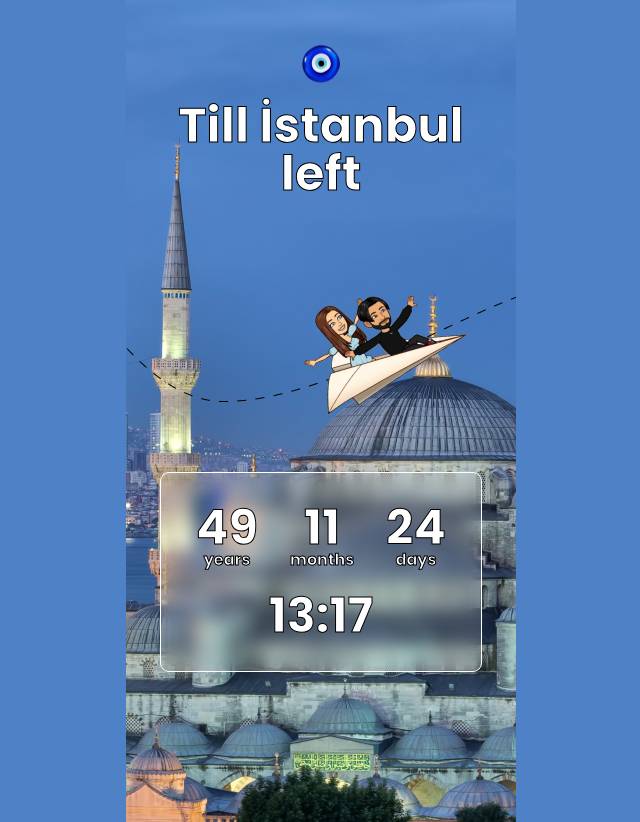
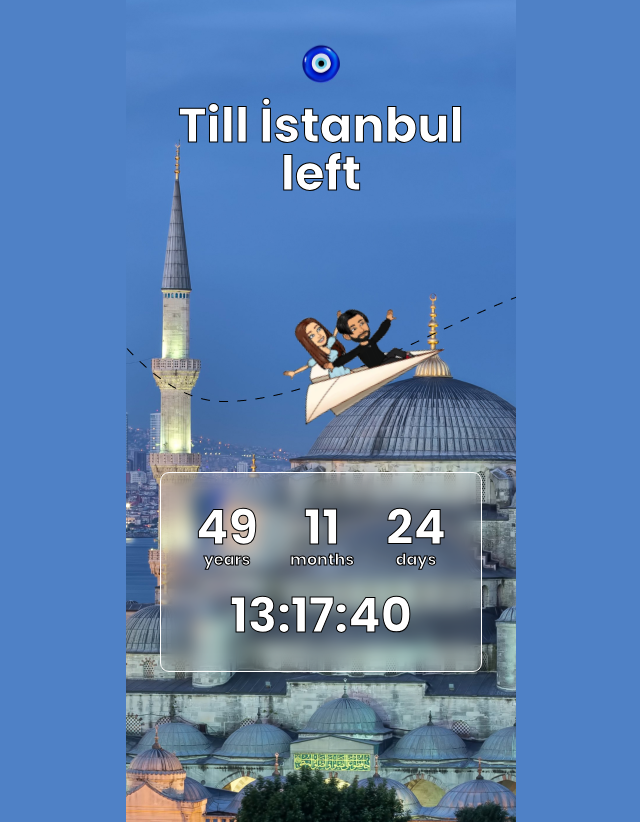
Before and after one commit to traumurlaub/traumurlaub.github.io, an Angular app: page / in a window 1280 px wide. Shown: the whole page, without its empty margins (319-959 px from the left). Built offline with nearby package versions, Linux system fonts and the light colour scheme; what ngx-date-fns would draw is missing.

Commit message:
Replace png plane with svg.

```diff
--- a/src/app/app.component.html
+++ b/src/app/app.component.html
@@ -2,7 +2,7 @@
   <img src="assets/img/nazar.svg" alt="Nazar" class="nazar">
   <h1 class="title">Till İstanbul<br>left</h1>
   <img src="assets/img/trajectory.png" alt="Trajectory" class="trajectory">
-  <img src="assets/img/plane.png" alt="Plane" class="plane">
+  <img src="assets/img/plane.svg" alt="Plane" class="plane">
 
   <div class="counter">
     <div class="counter__top">
@@ -10,6 +10,6 @@
       <div class="counter__part">{{months}} <div class="counter__subtext">months</div></div>
       <div class="counter__part">{{days}} <div class="counter__subtext">days</div></div>
     </div>
-    <div class="counter__part">{{hours}}:{{minutes}}</div>
+    <div class="counter__part">{{hours}}:{{minutes}}:{{seconds}}</div>
   </div>
 </main>
--- a/src/app/app.component.ts
+++ b/src/app/app.component.ts
@@ -5,10 +5,12 @@ import {
   differenceInDays,
   differenceInHours,
   differenceInMinutes,
+  differenceInSeconds,
   subYears,
   subMonths,
   subDays,
-  subHours
+  subHours,
+  subMinutes
 } from 'date-fns'
 
 @Component({
@@ -24,6 +26,7 @@ export class AppComponent implements OnInit {
   public days = 0;
   public hours = 0;
   public minutes = 0;
+  public seconds = 0;
 
   constructor() {
   }
@@ -45,5 +48,7 @@ export class AppComponent implements OnInit {
     this.hours = differenceInHours(leftTime, new Date());
     leftTime = subHours(leftTime, this.hours);
     this.minutes = differenceInMinutes(leftTime, new Date());
+    leftTime = subMinutes(leftTime, this.minutes);
+    this.seconds = differenceInSeconds(leftTime, new Date());
   }
 }
```
Also changed, not shown: src/assets/img/plane.svg (added), 4 other files (tests, documents, lock files or other folders).
